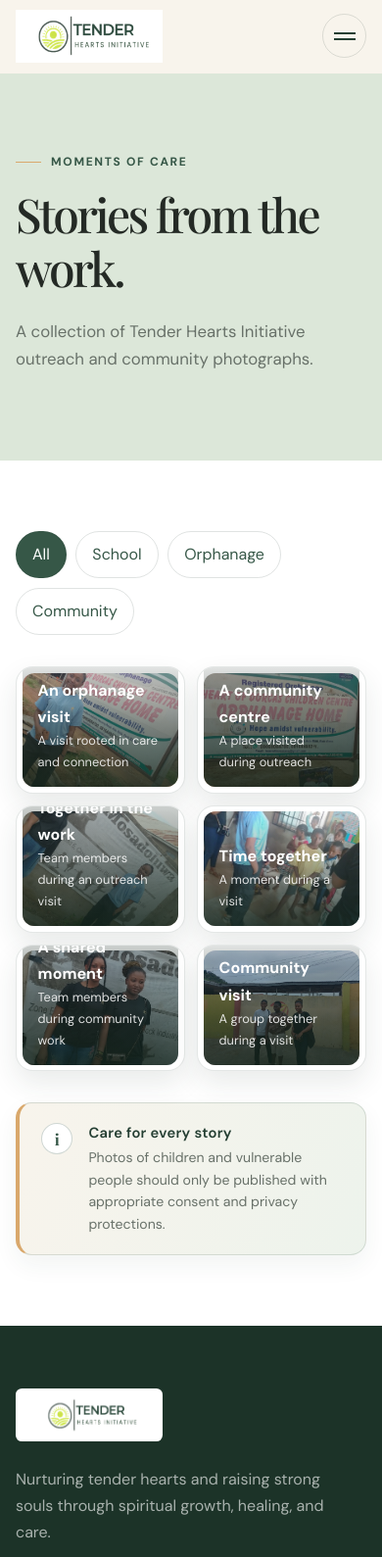
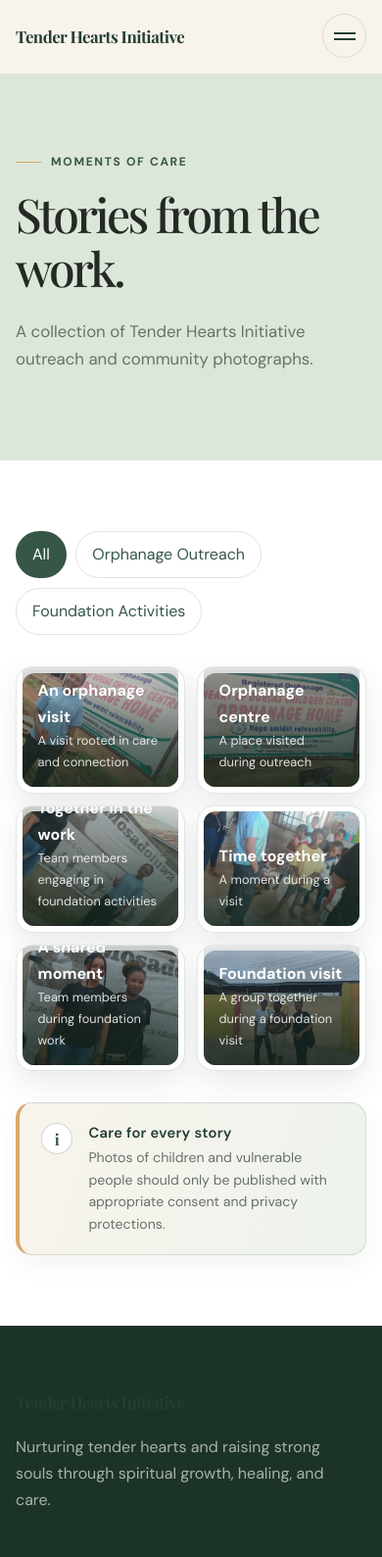
Before and after one commit to Vincenzo726/Tender-Hearts-Initiative, a plain HTML site: page gallery.html in a window 390 px wide. Shown: the top 1589 px of the page at 98% size. Drawn offline with nearby package versions, Linux system fonts and the light colour scheme.

Commit message:
Update branding and content corrections
Co-authored-by: Copilot <223556219+Copilot@users.noreply.github.com>

```diff
--- a/css/style.css
+++ b/css/style.css
@@ -66,8 +66,10 @@ h3 { font-size: clamp(1.45rem, 2.4vw, 2rem); }
 .site-header { position: sticky; z-index: 50; top: 0; border-bottom: 1px solid transparent; background: rgba(248,244,236,.94); backdrop-filter: blur(16px); transition: box-shadow .25s ease, border-color .25s ease; }
 .site-header.is-scrolled { border-color: var(--line); box-shadow: 0 8px 24px rgba(36,62,50,.06); }
 .nav-wrap { display: flex; min-height: 5.4rem; align-items: center; justify-content: space-between; gap: 1rem; }
+.brand { display: inline-flex; flex: 0 0 auto; align-items: center; text-decoration: none; }
 .brand { display: inline-flex; flex: 0 0 auto; align-items: center; color: var(--deep-green); text-decoration: none; }
 .brand-logo { display: block; width: clamp(145px, 17vw, 210px); height: auto; max-height: 62px; object-fit: contain; background: var(--white); }
+.brand-wordmark { display: inline-flex; align-items: center; font-family: var(--serif); font-size: clamp(1.05rem, 1.6vw, 1.7rem); letter-spacing: -.03em; font-weight: 700; color: var(--deep-green); text-transform: none; }
 .primary-nav { display: flex; align-items: center; gap: clamp(.9rem, 2vw, 1.7rem); }
 .primary-nav a { color: #4e5951; font-size: .83rem; font-weight: 600; text-decoration: none; transition: color .2s ease; }
 .primary-nav a:hover, .primary-nav a[aria-current="page"] { color: var(--green); }
--- a/gallery.html
+++ b/gallery.html
@@ -3,16 +3,16 @@
 <head>
   <meta charset="utf-8"><meta name="viewport" content="width=device-width, initial-scale=1">
   <title>Gallery | Tender Hearts Initiative</title>
-  <meta name="description" content="Browse Tender Hearts Initiative's gallery of school, orphanage, and community outreach photographs.">
-  <meta property="og:type" content="website"><meta property="og:title" content="Gallery | Tender Hearts Initiative"><meta property="og:description" content="Photographs from Tender Hearts Initiative outreach and community activities."><meta property="og:site_name" content="Tender Hearts Initiative"><meta property="og:image" content="assets/images/brand/tender-hearts-logo.png"><meta name="twitter:card" content="summary"><meta name="twitter:image" content="assets/images/brand/tender-hearts-logo.png">
-  <meta name="theme-color" content="#f8f4ec"><link rel="icon" type="image/png" href="assets/images/brand/favicon.png"><link rel="stylesheet" href="css/style.css"><script src="js/main.js" defer></script><script src="js/gallery.js" defer></script>
+  <meta name="description" content="Browse Tender Hearts Initiative gallery photography from approved activities and outreach moments.">
+  <meta property="og:type" content="website"><meta property="og:title" content="Gallery | Tender Hearts Initiative"><meta property="og:description" content="Photographs from Tender Hearts Initiative activities and outreach moments."><meta property="og:site_name" content="Tender Hearts Initiative"><meta property="og:image" content="assets/images/brand/tender-hearts-logo.jpg"><meta property="twitter:card" content="summary"><meta property="twitter:image" content="assets/images/brand/tender-hearts-logo.jpg">
+  <meta name="theme-color" content="#f8f4ec"><link rel="icon" type="image/svg+xml" href="assets/images/brand/favicon.svg"><link rel="stylesheet" href="css/style.css"><script src="js/main.js" defer></script><script src="js/gallery.js" defer></script>
 </head>
 <body><a class="skip-link" href="#main">Skip to content</a>
-<header class="site-header"><div class="container nav-wrap"><a class="brand" href="index.html" aria-label="Tender Hearts Initiative home"><img class="brand-logo" src="assets/images/brand/tender-hearts-logo.png" alt="Tender Hearts Initiative"></a><button class="menu-toggle" type="button" aria-label="Open navigation menu" aria-expanded="false" aria-controls="primary-navigation"><span></span><span></span></button><nav class="primary-nav" id="primary-navigation" aria-label="Main navigation"><a href="index.html">Home</a><a href="about.html">About</a><a href="leadership.html">Leadership</a><a href="programs.html">Programs</a><a href="gallery.html" aria-current="page">Gallery</a><a href="contact.html">Contact</a><a class="button button--primary" href="get-involved.html">Get involved</a></nav></div></header>
+<header class="site-header"><div class="container nav-wrap"><a class="brand" href="index.html" aria-label="Tender Hearts Initiative home"><span class="brand-wordmark">Tender Hearts Initiative</span></a><button class="menu-toggle" type="button" aria-label="Open navigation menu" aria-expanded="false" aria-controls="primary-navigation"><span></span><span></span></button><nav class="primary-nav" id="primary-navigation" aria-label="Main navigation"><a href="index.html">Home</a><a href="about.html">About</a><a href="leadership.html">Leadership</a><a href="programs.html">Programs</a><a href="gallery.html" aria-current="page">Gallery</a><a href="contact.html">Contact</a><a class="button button--primary" href="get-involved.html">Get involved</a></nav></div></header>
 <main id="main">
   <section class="page-hero"><div class="container reveal"><p class="eyebrow">Moments of care</p><h1>Stories from the work.</h1><p class="lede">A collection of Tender Hearts Initiative outreach and community photographs.</p></div></section>
   <section class="section section--white"><div class="container">
-    <div class="gallery-toolbar" aria-label="Filter gallery photographs"><button class="filter-button" type="button" data-filter="all" aria-pressed="true">All</button><button class="filter-button" type="button" data-filter="school" aria-pressed="false">School</button><button class="filter-button" type="button" data-filter="orphanage" aria-pressed="false">Orphanage</button><button class="filter-button" type="button" data-filter="community" aria-pressed="false">Community</button></div>
+    <div class="gallery-toolbar" aria-label="Filter gallery photographs"><button class="filter-button" type="button" data-filter="all" aria-pressed="true">All</button><button class="filter-button" type="button" data-filter="orphanage" aria-pressed="false">Orphanage Outreach</button><button class="filter-button" type="button" data-filter="foundation" aria-pressed="false">Foundation Activities</button></div>
     <div class="gallery-grid" id="gallery-grid" aria-live="polite"></div>
     <aside class="privacy-notice" role="note" aria-label="Photo privacy notice">
       <span class="privacy-notice-icon" aria-hidden="true">i</span>
@@ -21,5 +21,5 @@
   </div></section>
 </main>
 <div class="lightbox" id="lightbox" role="dialog" aria-modal="true" aria-label="Gallery image viewer" hidden><div class="lightbox-content"><button class="lightbox-close" type="button" aria-label="Close image viewer">×</button><img id="lightbox-image" alt=""><p class="lightbox-caption" id="lightbox-caption"></p></div></div>
-<footer class="site-footer"><div class="container"><div class="footer-grid"><div><a class="brand" href="index.html" aria-label="Tender Hearts Initiative home"><img class="brand-logo" src="assets/images/brand/tender-hearts-logo.png" alt="Tender Hearts Initiative"></a><p style="max-width:330px;margin-top:1rem">Nurturing tender hearts and raising strong souls through spiritual growth, healing, and care.</p></div><div><h2 class="footer-title">Explore</h2><div class="footer-links"><a href="about.html">About us</a><a href="leadership.html">Our leadership</a><a href="programs.html">Programs &amp; outreach</a><a href="gallery.html">Gallery</a><a href="contact.html">Contact</a><a href="get-involved.html">Get involved</a></div></div><div><h2 class="footer-title">Connect</h2><div class="footer-links"><a href="tel:+2349128564223">0912 856 4223</a><a href="https://wa.me/2349128564223">WhatsApp the initiative</a><a href="tel:+2348088188853">0808 818 8853</a><a href="https://wa.me/2348088188853">WhatsApp (secondary)</a></div></div></div><div class="footer-bottom"><p>© <span data-year></span> Tender Hearts Initiative</p><p>Nurturing Tender Hearts, Raising Strong Souls</p><p class="developer-credit">Website by <a href="https://adekunle-dev.onrender.com/" target="_blank" rel="noopener noreferrer">Adekunle Boluwatife John · Developer</a></p></div></div></footer>
+<footer class="site-footer"><div class="container"><div class="footer-grid"><div><a class="brand" href="index.html" aria-label="Tender Hearts Initiative home"><span class="brand-wordmark">Tender Hearts Initiative</span></a><p style="max-width:330px;margin-top:1rem">Nurturing tender hearts and raising strong souls through spiritual growth, healing, and care.</p></div><div><h2 class="footer-title">Explore</h2><div class="footer-links"><a href="about.html">About us</a><a href="leadership.html">Our leadership</a><a href="programs.html">Programs &amp; outreach</a><a href="gallery.html">Gallery</a><a href="contact.html">Contact</a><a href="get-involved.html">Get involved</a></div></div><div><h2 class="footer-title">Connect</h2><div class="footer-links"><a href="tel:+2349128564223">0912 856 4223</a><a href="https://wa.me/2349128564223">WhatsApp the initiative</a><a href="tel:+2348088188853">0808 818 8853</a><a href="https://wa.me/2348088188853">WhatsApp (secondary)</a></div></div></div><div class="footer-bottom"><p>© <span data-year></span> Tender Hearts Initiative</p><p>Nurturing Tender Hearts, Raising Strong Souls</p><p class="developer-credit">Website by <a href="https://adekunle-dev.onrender.com/" target="_blank" rel="noopener noreferrer">Adekunle Boluwatife John · Developer</a></p></div></div></footer>
 </body></html>
--- a/js/gallery.js
+++ b/js/gallery.js
@@ -10,7 +10,7 @@ const galleryItems = [
   {
     src: "assets/images/gallery/orphanage-centre-01.jpg",
     alt: "Sign outside an orphanage centre",
-    title: "A community centre",
+    title: "Orphanage centre",
     category: "orphanage",
     caption: "A place visited during outreach"
   },
@@ -18,8 +18,8 @@ const galleryItems = [
     src: "assets/images/gallery/outreach-team-01.jpg",
     alt: "Two members of the outreach team together",
     title: "Together in the work",
-    category: "community",
-    caption: "Team members during an outreach visit"
+    category: "foundation",
+    caption: "Team members engaging in foundation activities"
   },
   {
     src: "assets/images/gallery/children-visit-01.jpg",
@@ -32,15 +32,15 @@ const galleryItems = [
     src: "assets/images/gallery/outreach-team-02.jpg",
     alt: "Two outreach team members standing together",
     title: "A shared moment",
-    category: "community",
-    caption: "Team members during community work"
+    category: "foundation",
+    caption: "Team members during foundation work"
   },
   {
     src: "assets/images/gallery/community-visit-01.jpg",
     alt: "A group of visitors gathered outside a community building",
-    title: "Community visit",
-    category: "community",
-    caption: "A group together during a visit"
+    title: "Foundation visit",
+    category: "foundation",
+    caption: "A group together during a foundation visit"
   }
 ];
 
```
Also changed, not shown: about.html (+5 -6 lines), contact.html (+4 -4 lines), get-involved.html (+5 -5 lines), index.html (+7 -7 lines), leadership.html (+4 -4 lines), programs.html (+9 -9 lines), assets/images/brand/favicon.jpg (added), assets/images/brand/favicon.svg (added), assets/images/brand/tender-hearts-logo.jpg (added), 1 other file.
